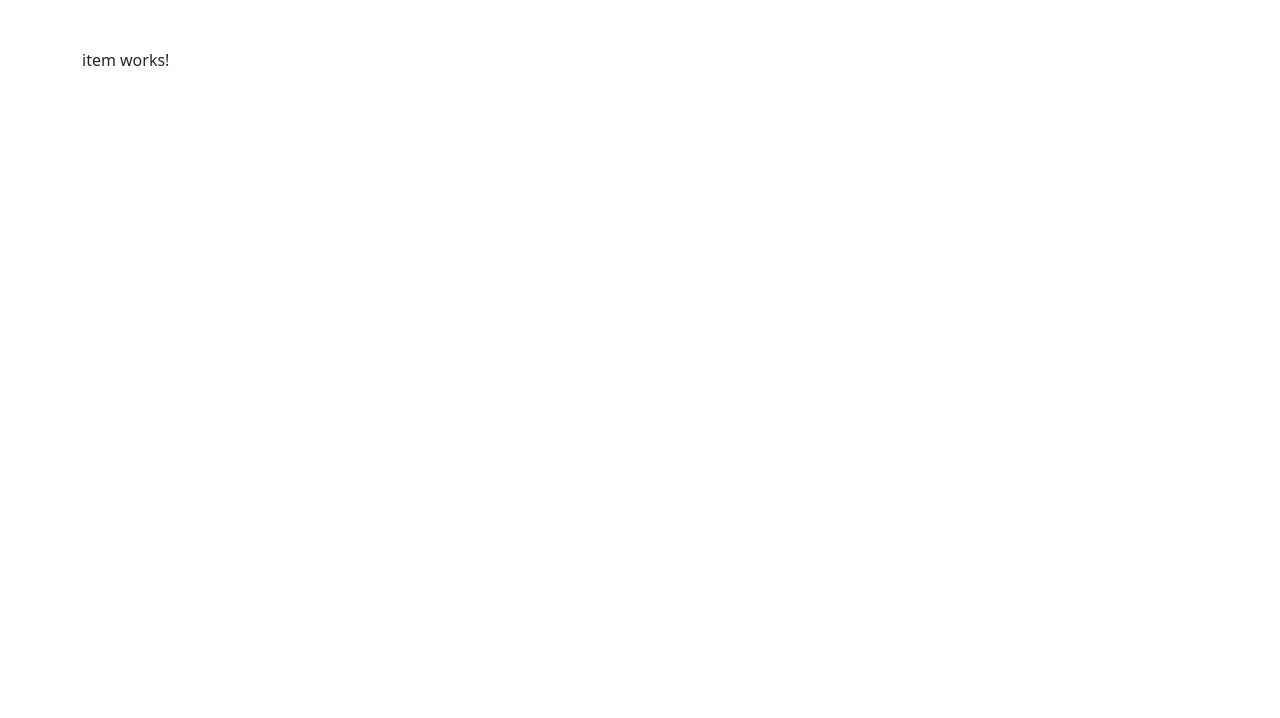
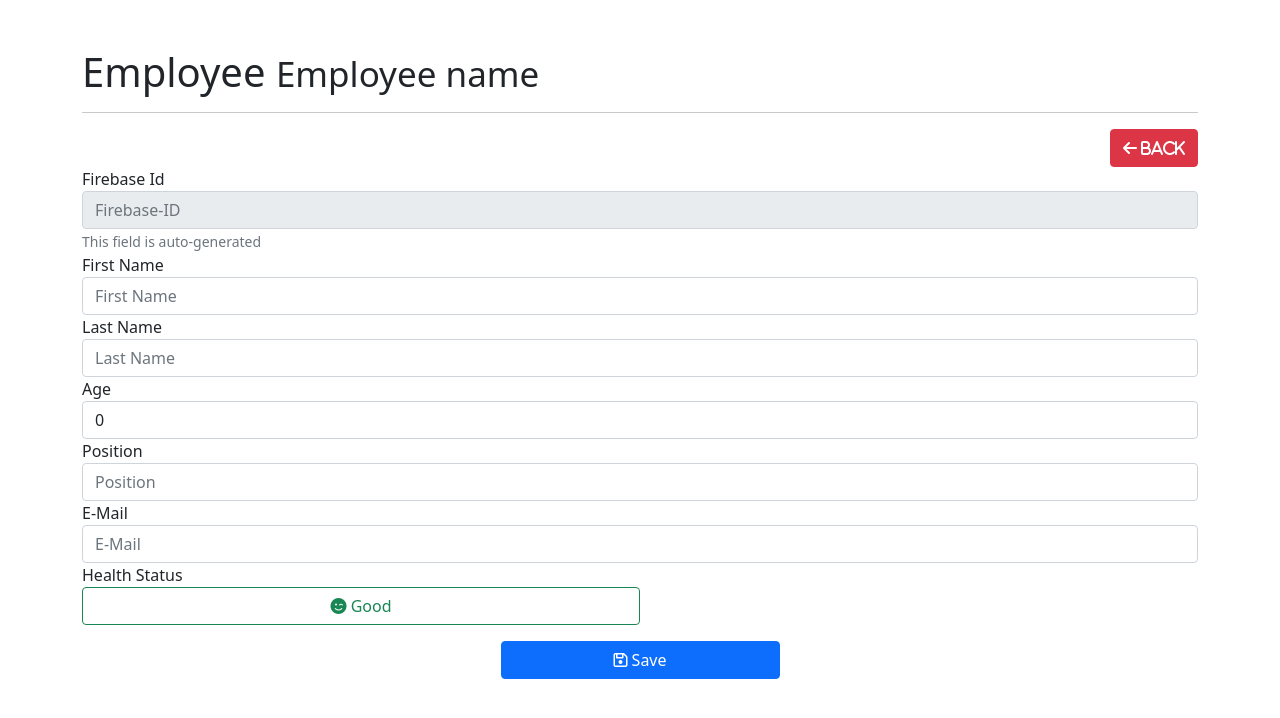
Before and after one commit to delafuentej/angular-crud-2-firebase, an Angular app: page /item/1 in a window 1280 px wide. Shown: the top 718 px of the page. Built offline with nearby package versions, Linux system fonts and the light colour scheme.

Commit message:
model form

```diff
--- a/src/app/app.module.ts
+++ b/src/app/app.module.ts
@@ -5,6 +5,7 @@ import { AppComponent } from './app.component';
 import { ItemComponent } from './pages/item/item.component';
 import { ItemsComponent } from './pages/items/items.component';
 import { AppRoutingModule } from './app-routing.module';
+import { FormsModule} from '@angular/forms';
 
 @NgModule({
   declarations: [
@@ -14,7 +15,8 @@ import { AppRoutingModule } from './app-routing.module';
   ],
   imports: [
     BrowserModule,
-    AppRoutingModule
+    AppRoutingModule,
+    FormsModule
   ],
   providers: [],
   bootstrap: [AppComponent]
--- /dev/null
+++ b/src/app/models/employee.model.ts
@@ -0,0 +1,21 @@
+export class EmployeeModel{
+    id:string;
+    firstName: string;
+    lastName: string;
+    age:number;
+    position:string;
+    email:string;
+    healthStatus:boolean;
+
+    constructor(){
+        this.id="";
+        this.firstName="";
+        this.lastName="";
+        this.age=0;
+        this.position="";
+        this.email="";
+        this.healthStatus= true;
+    }
+
+
+}
--- a/src/app/pages/item/item.component.html
+++ b/src/app/pages/item/item.component.html
@@ -1 +1,88 @@
-<p>item works!</p>
+<h1>Employee
+    <small>Employee name</small></h1>
+<hr>
+<div class="row text-end">
+
+    <div class="col">
+        <button routerLink="/items" class=" btn btn-danger ">
+            <i class="fa fa-arrow-left "> Back</i>
+        </button>
+    </div>
+</div>
+<div class="row animated fadeIn faster">
+    <div class="col">
+        <form (ngSubmit)="save( form )" #form="ngForm">
+
+            <div class="form-group">
+
+                <label>Firebase Id</label>
+                <input [(ngModel)]="employee.id" name="id" type="text" class="form-control" placeholder="Firebase-ID" disabled>
+                <small class=" form-text text-muted ">This field is auto-generated</small>
+            </div>
+
+            <div class="form-group">
+
+                <label>First Name</label>
+                <input [(ngModel)]="employee.firstName" name="firstName" type=" text " class="form-control " placeholder="First Name " required>
+
+            </div>
+
+            <div class="form-group ">
+
+                <label>Last Name</label>
+                <input [(ngModel)]="employee.lastName " name="lastName" type=" text " class="form-control " placeholder="Last Name " required>
+
+            </div>
+
+            <div class="form-group ">
+
+                <label>Age</label>
+                <input [(ngModel)]="employee.age " name="age" type=" text " class="form-control " placeholder="Age " required>
+
+            </div>
+            <div class="form-group ">
+
+                <label>Position</label>
+                <input [(ngModel)]="employee.position " name="position" type="text " class="form-control " placeholder="Position " required>
+
+            </div>
+            <div class="form-group ">
+
+                <label>E-Mail</label>
+                <input [(ngModel)]="employee.email " name="email" type="email" class=" form-control " placeholder="E-Mail " required>
+
+            </div>
+
+            <div class="form-group ">
+
+                <label>Health Status</label>
+                <br>
+                <button *ngIf="employee.healthStatus" (click)="employee.healthStatus = false" class=" btn btn-outline-success w-50 " type="button ">
+
+                    <i class="fa fa-smile-wink "></i>
+                    Good
+                </button>
+
+                <button *ngIf="!employee.healthStatus" (click)="employee.healthStatus = true" class="btn btn-outline-danger w-50 " type="button ">
+
+                    <i class="fa fa-dizzy "></i>
+                    Poor
+                </button>
+
+
+            </div>
+
+            <div class="form-group text-center mt-3 ">
+
+                <button type="submit " class="btn btn-primary w-25 ">
+                    <i class="fa fa-save "></i> Save
+                </button>
+            </div>
+
+
+
+        </form>
+
+    </div>
+
+</div>
--- a/src/app/pages/item/item.component.ts
+++ b/src/app/pages/item/item.component.ts
@@ -1,4 +1,6 @@
 import { Component, OnInit } from '@angular/core';
+import { NgForm } from '@angular/forms';
+import { EmployeeModel } from '../../models/employee.model';
 
 @Component({
   selector: 'app-item',
@@ -7,9 +9,18 @@ import { Component, OnInit } from '@angular/core';
 })
 export class ItemComponent implements OnInit {
 
+  employee= new EmployeeModel();
+
   constructor() { }
 
   ngOnInit(): void {
   }
 
+  save( form: NgForm){
+
+    if(form.invalid) return;
+
+    console.log(form)
+    console.log(this.employee)
+  }
 }
--- a/src/app/pages/items/items.component.html
+++ b/src/app/pages/items/items.component.html
@@ -1 +1,56 @@
-<p>items works!</p>
+<h1>List Items</h1>
+<hr>
+<div class="row">
+    <div class="col text-end">
+        <button routerLink="/item/new" class=" btn btn-success ">
+            <i class="fa fa-plus "> Add</i>
+        </button>
+
+    </div>
+</div>
+<table class="table mt-4 animate__animated animate__bounce animate__delay-2s ">
+    <thead class="table-dark ">
+        <tr>
+            <th scope="col ">#</th>
+            <th scope="col ">First Name</th>
+            <th scope="col ">Last Name</th>
+            <th scope="col ">Age</th>
+            <th scope="col ">Position</th>
+            <th scope="col ">Email</th>
+            <th scope="col ">Health Status</th>
+
+
+        </tr>
+    </thead>
+    <tbody>
+        <tr>
+            <th scope="row ">1</th>
+            <td>Mark</td>
+            <td>Otto</td>
+            <td>@mdo</td>
+            <td>Otto</td>
+            <td>@mdo</td>
+            <td>@mdo</td>
+
+
+        </tr>
+
+    </tbody>
+</table>
+
+<div class="alert alert-warning text-center mt-3 ">
+    <h4 class="alert-heading ">No items</h4>
+    <p>
+        <i class="fa fa-exclamation fa-2x "></i>
+    </p>
+</div>
+
+<div class="alert alert-info text-center mt-3 ">
+    <h4 class="alert-heading ">Loading...</h4>
+    <p>
+        <i class="fa fa-sync-alt fa-spin fa-2x "></i>
+    </p>
+    <p class="mb-0 ">Please wait
+    </p>
+
+</div>
--- a/src/index.html
+++ b/src/index.html
@@ -15,7 +15,7 @@
 
 </head>
 
-<body class="container animate__animated animate__bounce animate__delay-2s">
+<body class="container">
     <app-root></app-root>
 
     <script src="https://kit.fontawesome.com/af5df58029.js" crossorigin="anonymous"></script>
```
